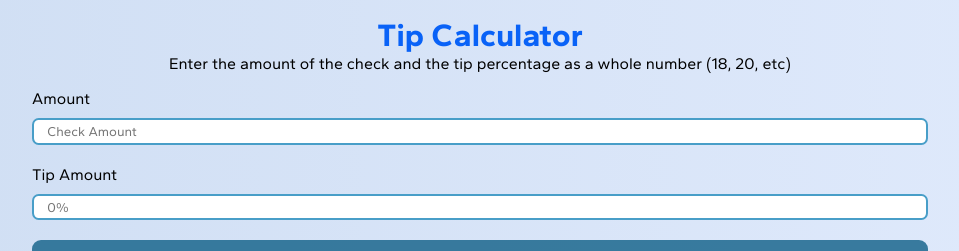
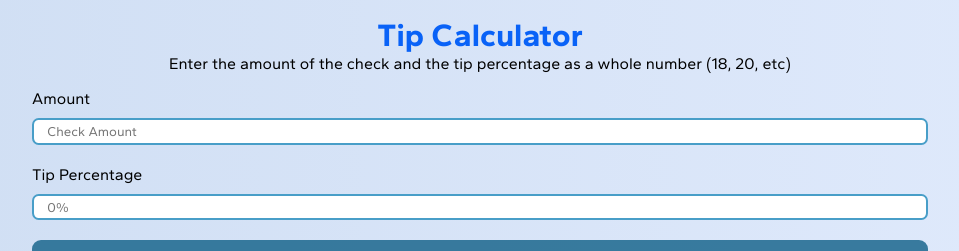
Before and after one commit to kittywizard/tip-calc, a React (Vite) app: page / in a window 1280 px wide. Shown: the top 251 px of the page, without its empty margins (160-1119 px from the left). Built offline with nearby package versions, Linux system fonts and the light colour scheme.

Commit message:
cleaning up code

```diff
--- a/src/components/form/Form.tsx
+++ b/src/components/form/Form.tsx
@@ -50,8 +50,6 @@ const Form:React.FC<FormProps> = ({setDisplayResults, resultsInfo, setResultsInf
 
         const newTipTotal: number = parseFloat((formState.checkAmount * tipPercentage).toFixed(2));
         const totalCheckAmount : number = parseFloat((parseFloat(formState.checkAmount) + parseFloat(newTipTotal)).toFixed(2));
-       //const totalCheckAmount : number = parseFloat((formState.checkAmount + newTipTotal).toFixed(2));
-       console.log(formState.checkAmount + newTipTotal)
 
         setResultsInfo(() => (
             {
@@ -74,7 +72,7 @@ const Form:React.FC<FormProps> = ({setDisplayResults, resultsInfo, setResultsInf
                 handleChange={handleFormChange}
                 inputRef={inputCheckRef}
             />
-            <Label name="Tip Amount"/>
+            <Label name="Tip Percentage"/>
             <Input
                 type="number"
                 name="tipAmount"
```
